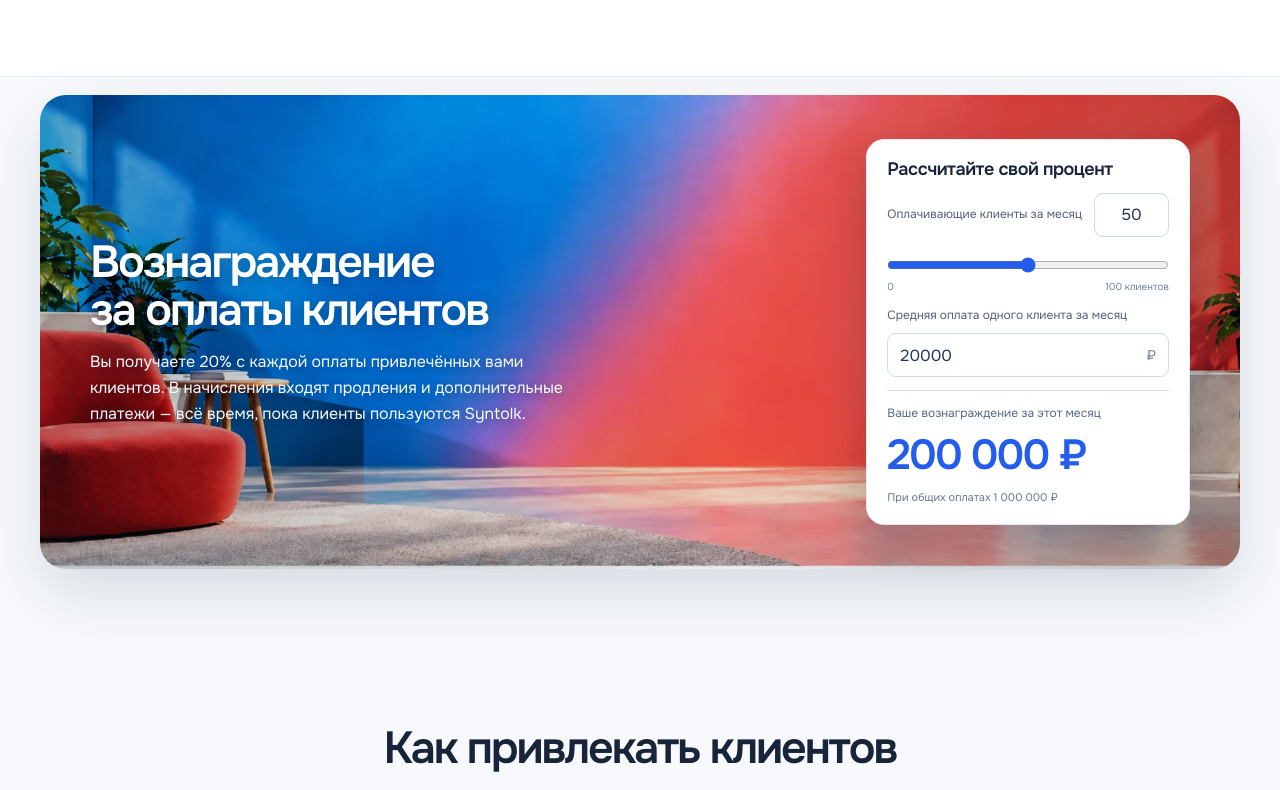
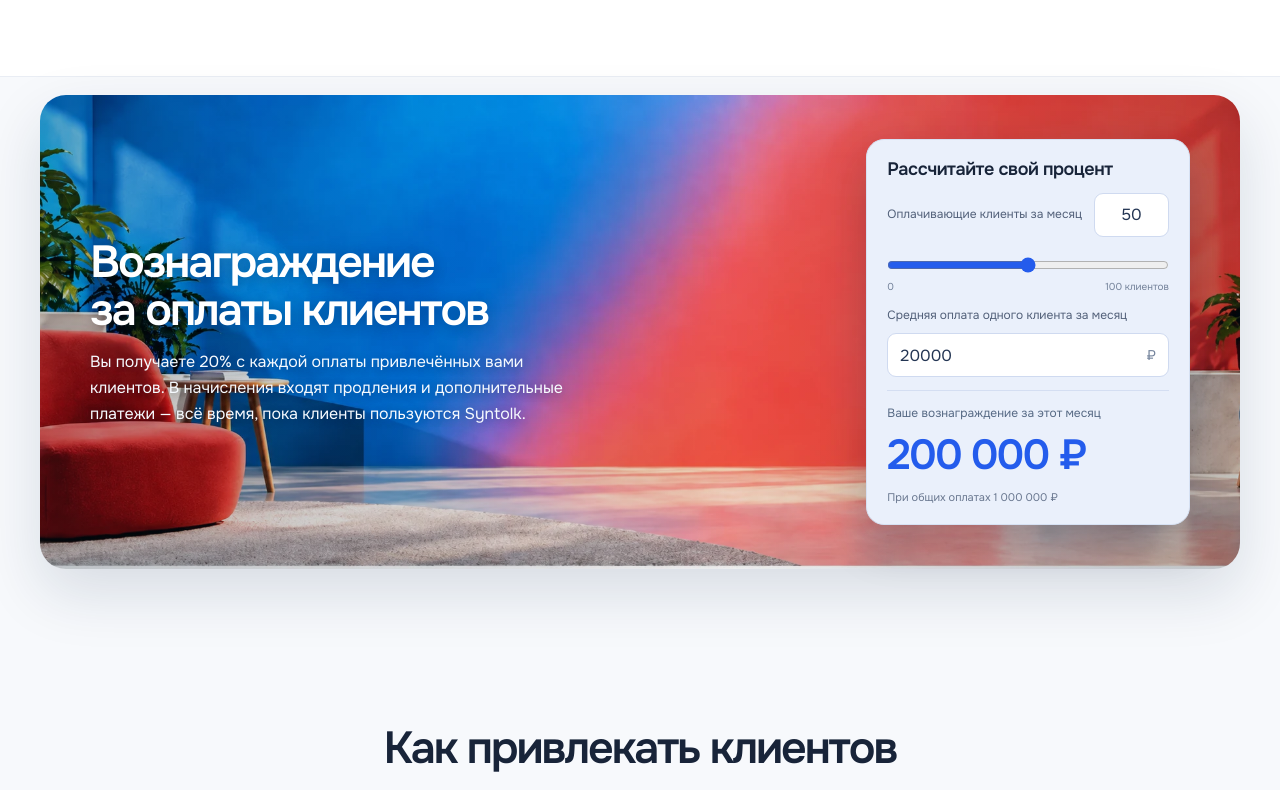
Before and after one commit to syntolkru-prog/Partner-landing, a website: page index.html in a window 1280 px wide. Shown: the part 4060-4850 px from the top of the page. Drawn offline with Linux system fonts and the light colour scheme.

Commit message:
Tint rewards calculator card

```diff
--- a/index.html
+++ b/index.html
@@ -591,7 +591,7 @@
     .reward-intro{position:relative;z-index:1;max-width:520px}
     .reward-intro h2{max-width:520px;color:#fff;text-shadow:0 2px 14px #001a3855}
     .reward-intro>p{margin-top:14px;max-width:490px;color:#f7fbff;font-size:16px;line-height:1.6;text-shadow:0 2px 10px #001a3855}
-    .calculator{max-width:440px;justify-self:end;padding:18px 20px;border-radius:18px;background:#fff;box-shadow:0 18px 46px #061b3538}
+    .calculator{max-width:440px;justify-self:end;padding:18px 20px;border-radius:18px;background:#eaf0fb;border:1px solid #d6e1f3;box-shadow:0 18px 46px #061b3538}
     .calc-heading{margin-bottom:11px}
     .calc-field{margin-bottom:11px}
     .calc-result{margin-top:13px;padding-top:13px}
```
Also changed, not shown: public/index.html (+1 -1 lines).
